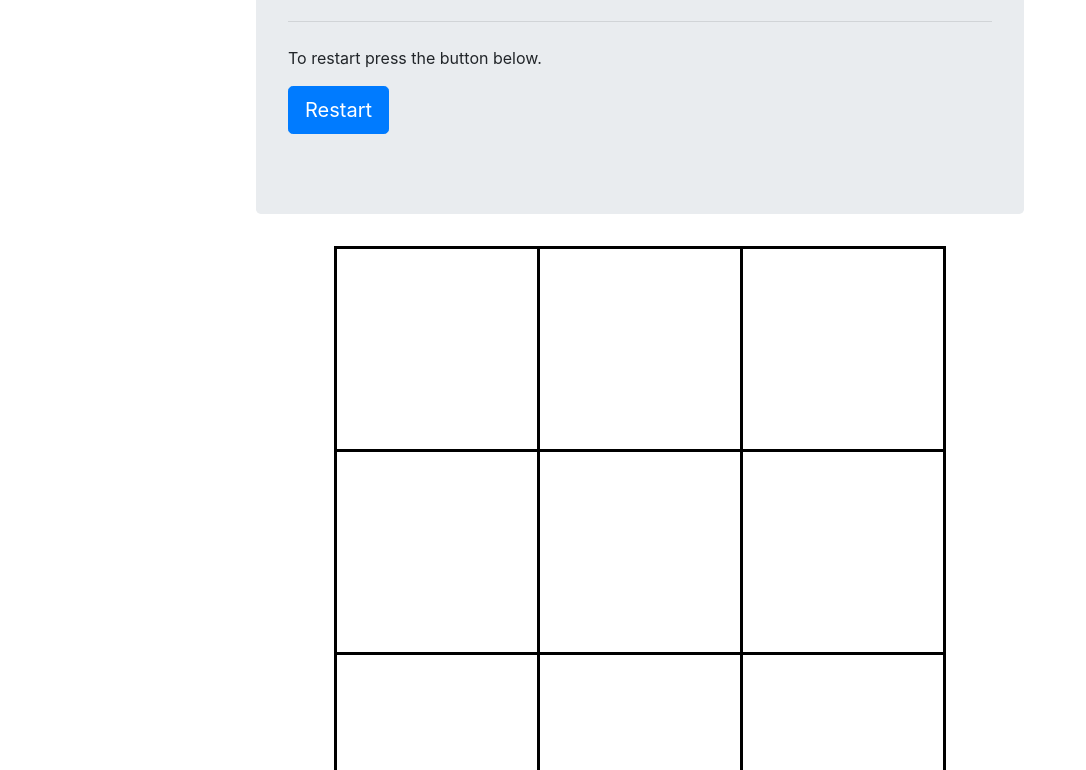
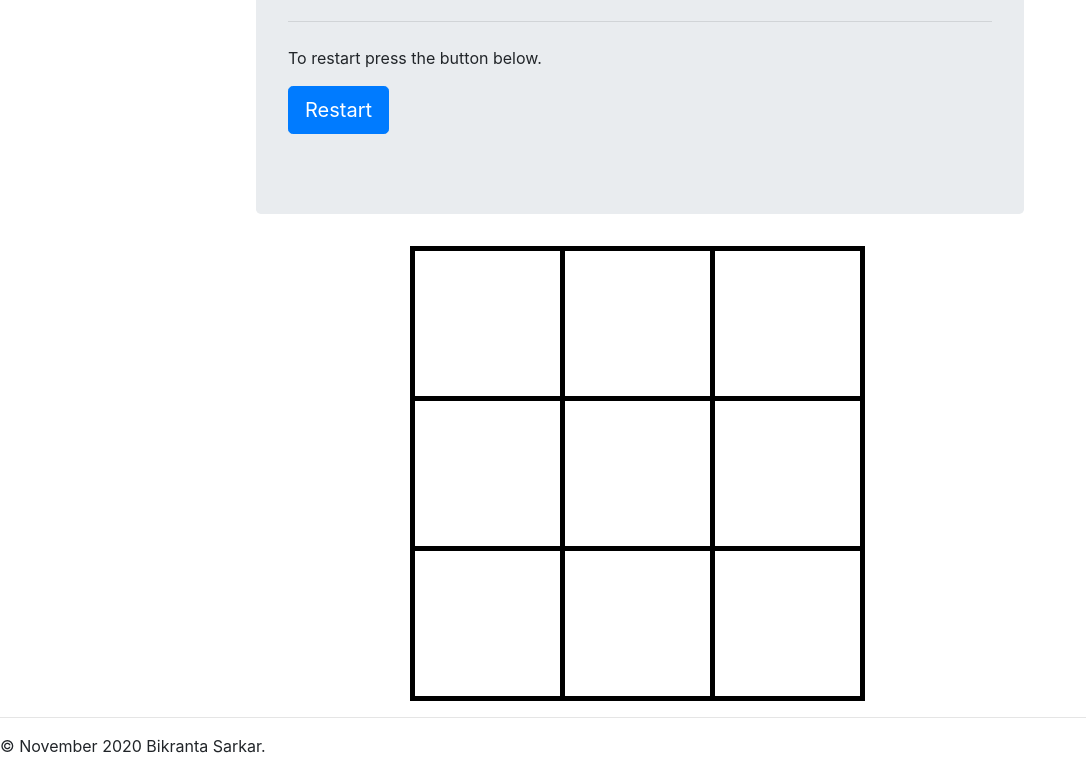
Before and after one commit to bikrantasarkar/tic-tac-toe, a plain HTML site: page tictac.html in a window 1280 px wide. Shown: the part 182-952 px from the top of the page, without its empty margins (0-1086 px from the left). Drawn offline with nearby package versions, Linux system fonts and the light colour scheme.

Commit message:
Improving Alignment

```diff
--- a/style.css
+++ b/style.css
@@ -1,12 +1,14 @@
-table, th, td {
-  border: 3px solid black;
-  padding: 100px;
-  text-align: center;
-  margin-left: auto;
-  margin-right: auto;
-font-weight: bold;
-font-size: 30px;
 
+td{
+	height: 150px;
+	width:150px;
+	text-align: center;
+	border: 5px solid black;
+	font-size: 100px;
+}
+#sbox{
+	margin-left:20%;
+	 margin-right: 20%;
 }
 #jmar{
 	margin-top: 0.75%;
--- a/tictac.html
+++ b/tictac.html
@@ -25,7 +25,7 @@
   </p>
 </div>
 
-<div>
+<div id="sbox">
   <table>
   <tr>
     <td id="one"> </td>
@@ -55,7 +55,7 @@
 
 <footer>
 	<hr>
-  <p class="copyright">© 2020 Bikranta Shellby.</p>
+  <p class="copyright">© November 2020 Bikranta Sarkar.</p>
 </footer>
 
 
```
